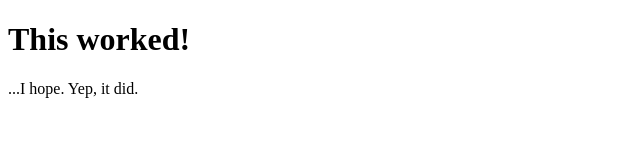
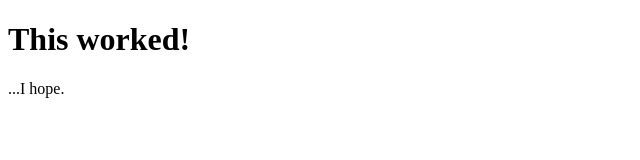
Before and after one commit to eshinn/githook-test, a website: page src/index.pug in a window 1280 px wide. Shown: the full height of the page, 0-640 px from the left. Drawn offline with nearby package versions, Linux system fonts and the light colour scheme; files that its build step writes are made by us from their sources.

Commit message:
Updated txt

```diff
--- a/src/index.pug
+++ b/src/index.pug
@@ -4,4 +4,4 @@
 		title Hi
 	body
 		h1 This worked!
-		p ...I hope. Yep, it did.
+		p ...I hope.
```
